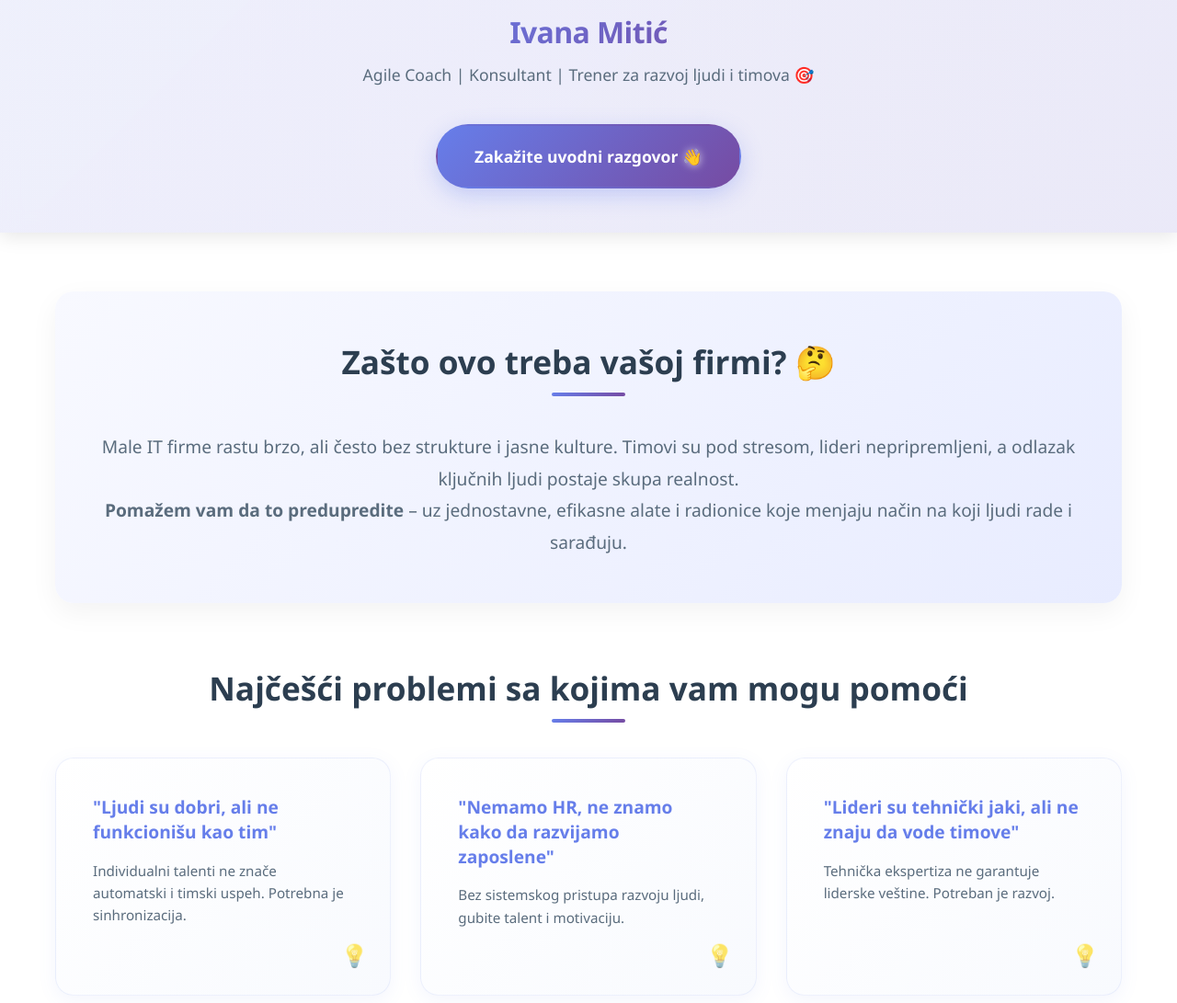
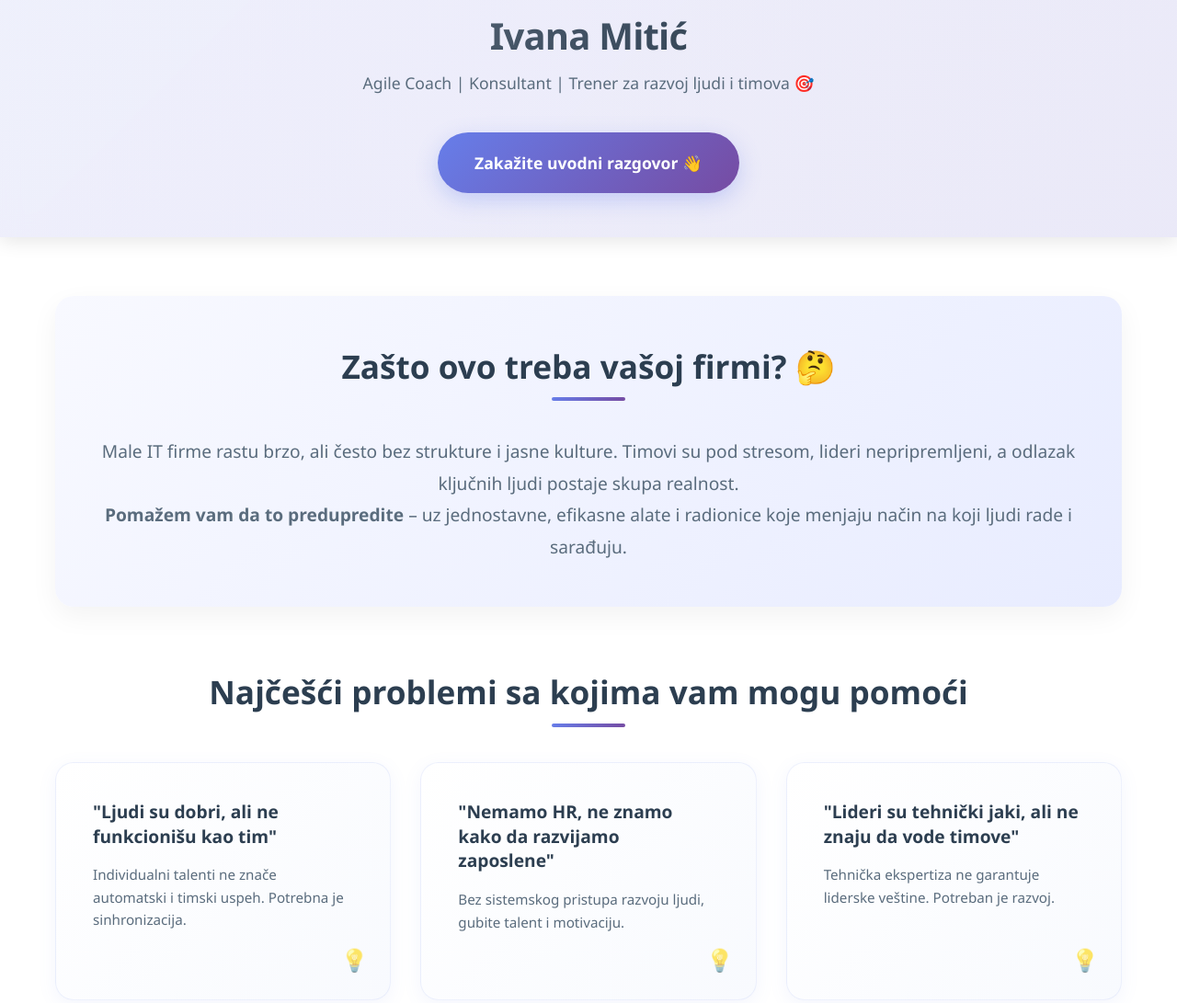
Before and after one commit to inuzzuka/ivana-mitic-agile-coach, a plain HTML site: page index.html in a window 1280 px wide. Shown: the part 460-1551 px from the top of the page at 92% size. Drawn offline with Linux system fonts and the light colour scheme.

Commit message:
Changed purple text to black and removed white shadow behind wave icon

```diff
--- a/index.html
+++ b/index.html
@@ -182,7 +182,7 @@
         font-weight: 700;
         color: #2c3e50;
         margin-bottom: 1rem;
-        background: linear-gradient(135deg, #667eea, #764ba2);
+        background: linear-gradient(135deg, #2c3e50c9, #2c3e50);
         -webkit-background-clip: text;
         -webkit-text-fill-color: transparent;
         background-clip: text;
@@ -209,7 +209,6 @@
         font-size: 1.1rem;
         transition: all 0.3s ease;
         box-shadow: 0 8px 25px rgba(102, 126, 234, 0.3);
-        border: 2px solid transparent;
         position: relative;
         overflow: hidden;
       }
@@ -241,7 +240,7 @@
 
       .wave-emoji {
         color: white;
-        text-shadow: 0 0 10px rgba(255, 255, 255, 0.8);
+        /* text-shadow: 0 0 10px rgba(255, 255, 255, 0.8); */
       }
 
       main {
@@ -323,7 +322,7 @@
       }
 
       .problem-card h3 {
-        color: #667eea;
+        color: #2c3e50;
         margin-bottom: 1rem;
         font-size: 1.2rem;
         font-weight: 700;
@@ -469,7 +468,7 @@
       }
 
       .contact-item a {
-        color: #667eea;
+        color: #2c3e50;
         text-decoration: none;
         font-weight: 600;
       }
@@ -533,7 +532,7 @@
         }
 
         .hero-content h1 {
-          font-size: 2rem;
+          font-size: 2.5rem;
         }
 
         .hero-content .subtitle {
@@ -574,8 +573,9 @@
             Agile Coach | Konsultant | Trener za razvoj ljudi i timova 🎯
           </p>
           <a href="#contact" class="cta-button"
-            >Zakažite uvodni razgovor <span class="wave-emoji">👋</span></a
-          >
+            >Zakažite uvodni razgovor
+            <span class="wave-emoji">👋</span>
+          </a>
         </div>
         <div class="hero-image">
           <img
```
